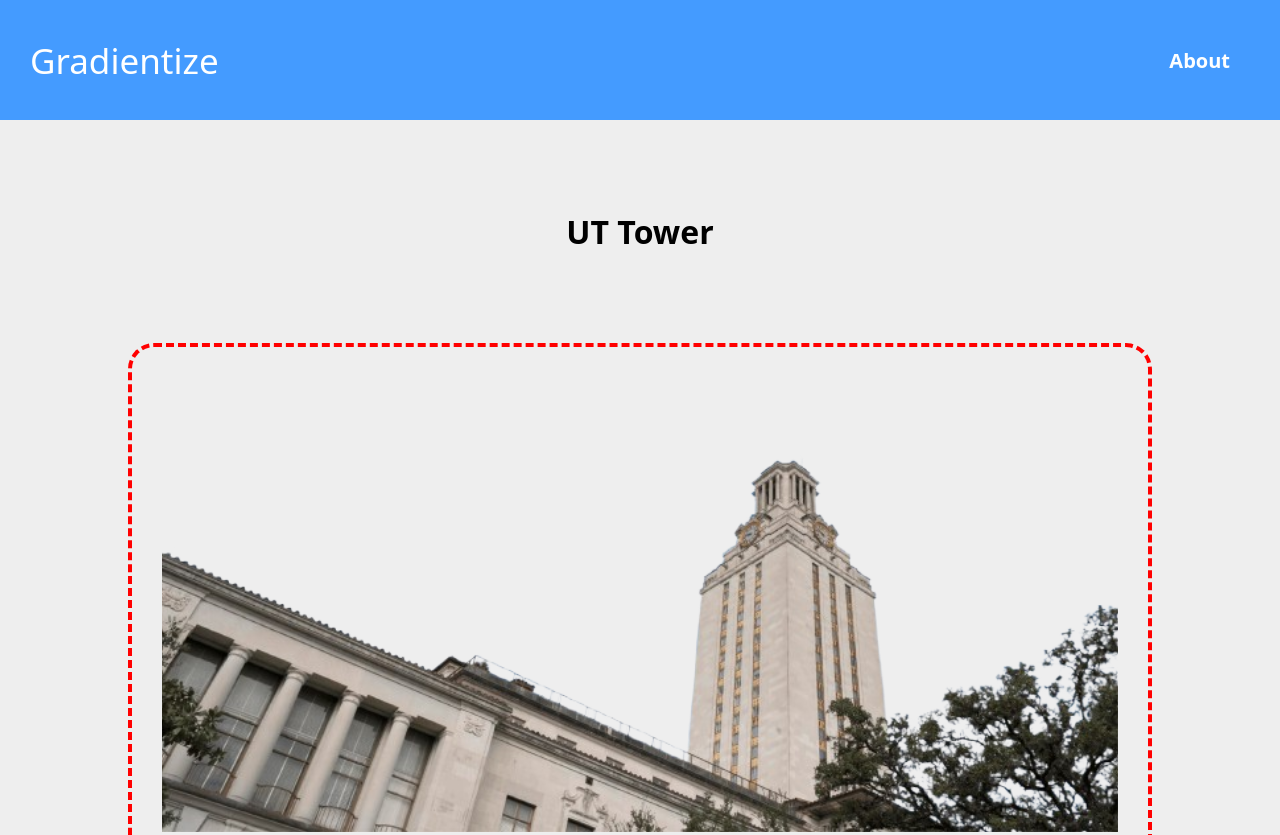
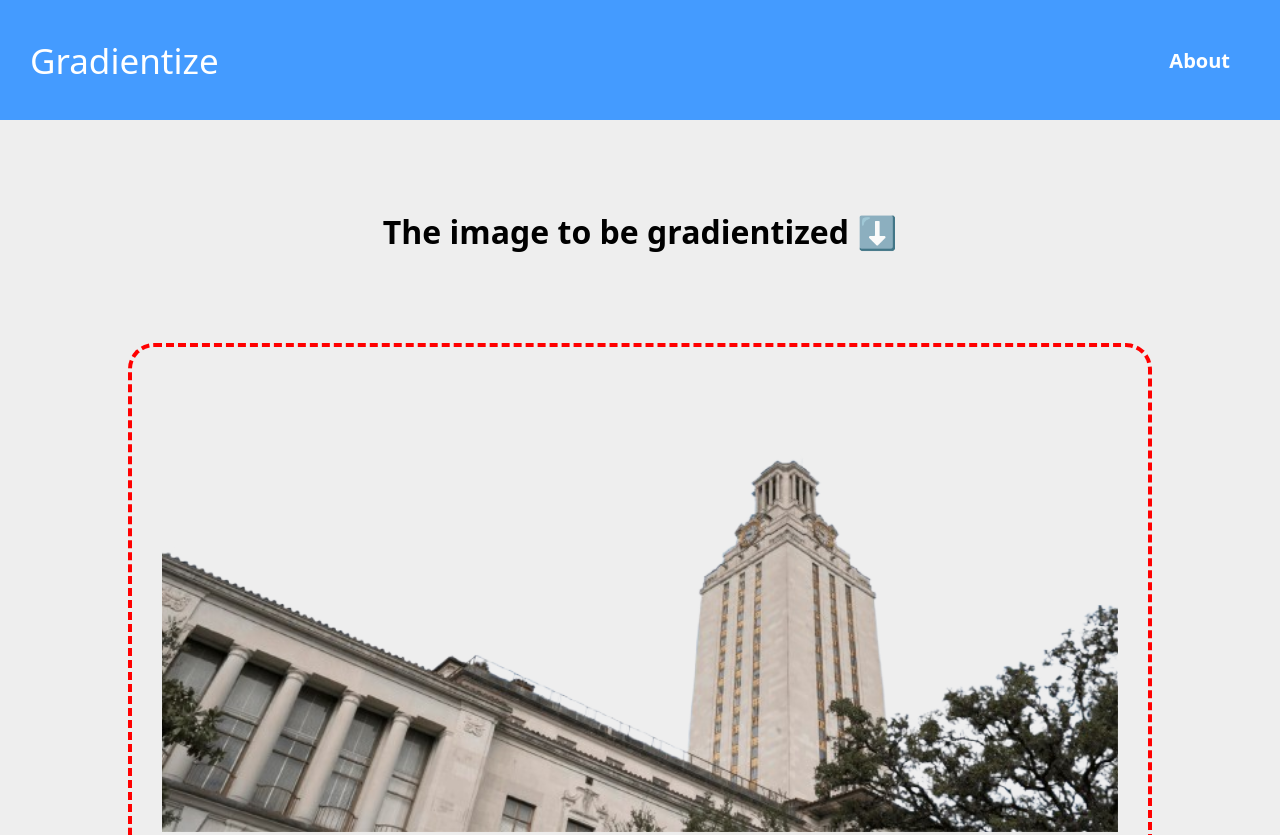
Before and after one commit to shalevwiden/gradientproject, a plain HTML site: page index.html in a window 1280 px wide. Shown: the top 835 px of the page. Drawn offline with Linux system fonts and the light colour scheme.

Commit message:
added new heading

```diff
--- a/index.html
+++ b/index.html
@@ -37,7 +37,7 @@
         <div class="logo">Gradientize</div>
         <div class="pages"><a href="about.html">About</a></div>
       </nav>
-      <h1 id="heading">UT Tower</h1>
+      <h1 id="heading">The image to be gradientized ⬇️</h1>
       <div class="gradientcontainer">
         <div id="editedimage"></div>
       </div>
```
